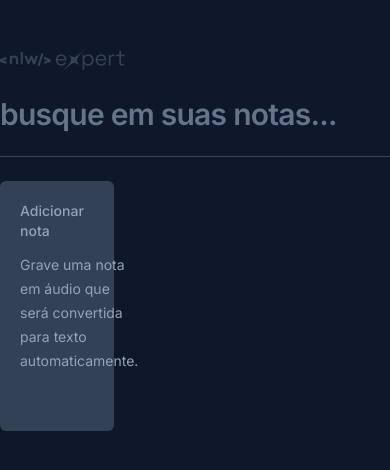
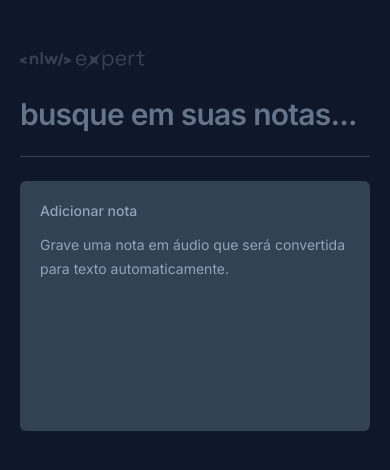
Before and after one commit to tatialveso/nlw-expert-notes, a React (Vite) app: page / in a window 390 px wide. Shown: the top 470 px of the page. Built offline with nearby package versions, Linux system fonts and the light colour scheme.

Commit message:
:lipstick: create responsivity style

```diff
--- a/src/app.tsx
+++ b/src/app.tsx
@@ -45,7 +45,7 @@
     : notes
 
   return (
-    <div className="mx-auto max-w-6xl my-12 space-y-6">
+    <div className="mx-auto max-w-6xl my-12 space-y-6 px-5 md:px-0">
       <img src={ logo } alt="NLW Expert" />
 
       <form className="w-full">
@@ -59,7 +59,7 @@
 
       <div className="h-px bg-slate-700" />
 
-      <div className="grid grid-cols-3 gap-6 auto-rows-[250px]">
+      <div className="grid grid-cols-1 md:grid-cols-2 lg:grid-cols-3 gap-6 auto-rows-[250px]">
         <NewNoteCard onNoteCreated={onNoteCreated} />
 
         { filteredNotes.map(note => {
--- a/src/components/new-note-card.tsx
+++ b/src/components/new-note-card.tsx
@@ -89,7 +89,7 @@
             </Dialog.Trigger>
             <Dialog.Portal>
                 <Dialog.Overlay className="inset-0 fixed bg-black/60" />
-                <Dialog.Content className="fixed overflow-hidden left-1/2 top-1/2 -translate-x-1/2 -translate-y-1/2 max-w-[640px] w-full h-[60vh] bg-slate-700 rounded-md flex flex-col outline-none">
+                <Dialog.Content className="fixed overflow-hidden w-full inset-0 md:inset-auto md:left-1/2 md:top-1/2 md:-translate-x-1/2 md:-translate-y-1/2 md:max-w-[640px] md:h-[60vh] bg-slate-700 md:rounded-md flex flex-col outline-none">
                     <Dialog.Close className="absolute top-0 right-0 bg-slate-800 p-1.5 text-slate-400 hover:text-slate-100">
                         <X className="size-5" />
                     </Dialog.Close>
--- a/src/components/note-card.tsx
+++ b/src/components/note-card.tsx
@@ -24,7 +24,7 @@
             </Dialog.Trigger>
             <Dialog.Portal>
                 <Dialog.Overlay className="inset-0 fixed bg-black/60" />
-                <Dialog.Content className="fixed overflow-hidden left-1/2 top-1/2 -translate-x-1/2 -translate-y-1/2 max-w-[640px] w-full h-[60vh] bg-slate-700 rounded-md flex flex-col outline-none">
+                <Dialog.Content className="fixed overflow-hidden w-full inset-0 md:inset-auto md:left-1/2 md:top-1/2 md:-translate-x-1/2 md:-translate-y-1/2 md:max-w-[640px] md:h-[60vh] bg-slate-700 md:rounded-md flex flex-col outline-none">
                     <Dialog.Close className="absolute top-0 right-0 bg-slate-800 p-1.5 text-slate-400 hover:text-slate-100">
                         <X className="size-5" />
                     </Dialog.Close>
```
